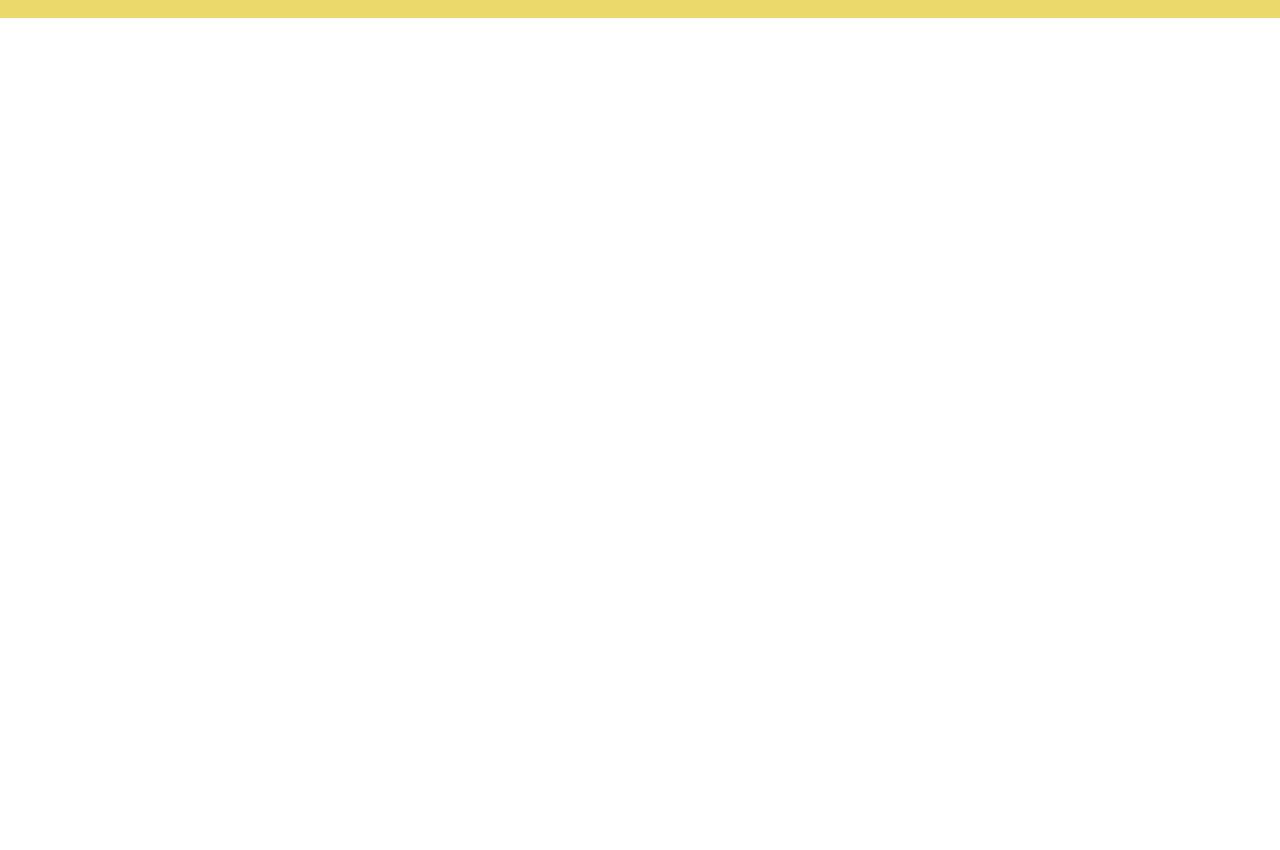
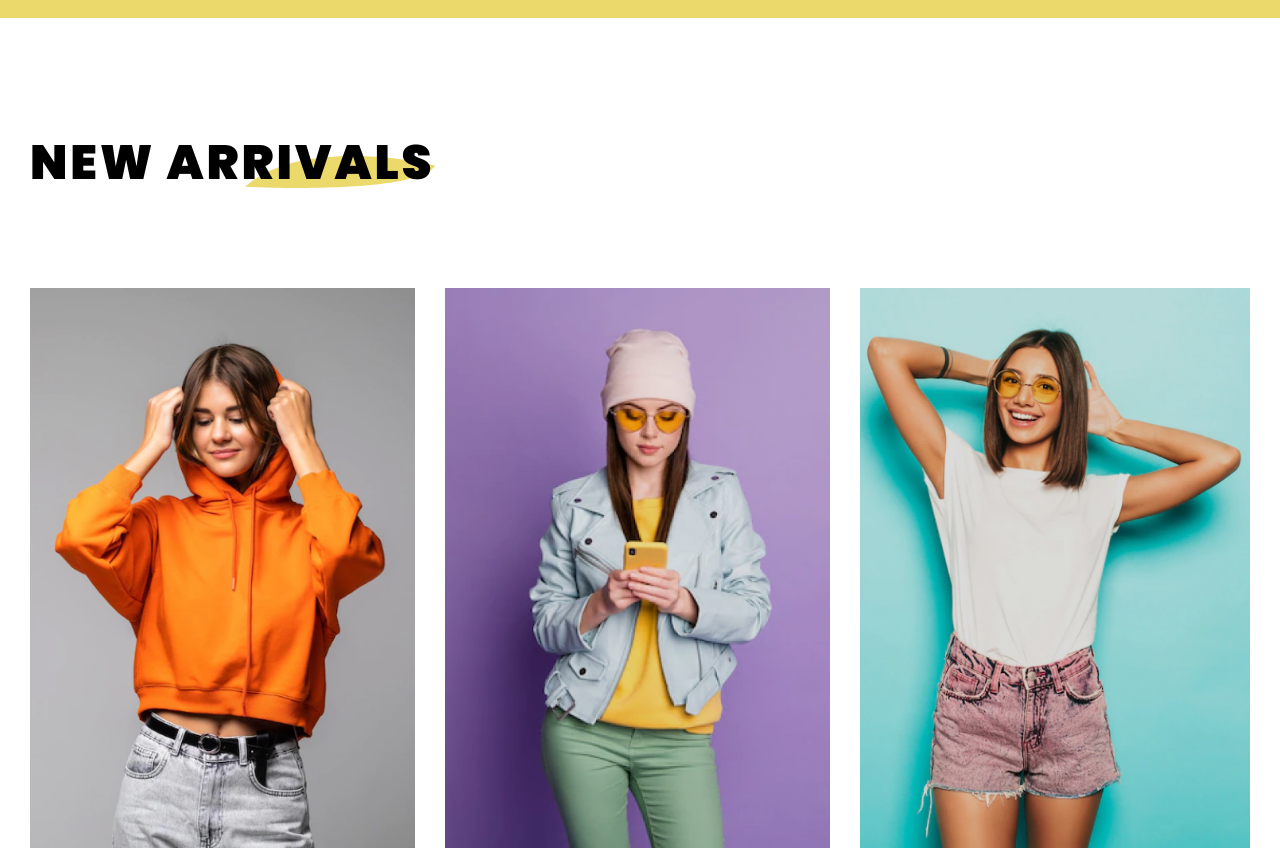
Before and after one commit to Nino5982/fashion-react, a React (Create React App) app: page / in a window 1280 px wide. Shown: the part 1140-1990 px from the top of the page. Before the commit the page ends 1278 px from the top, so only its background shows below. Built offline with nearby package versions, Linux system fonts and the light colour scheme.

Commit message:
feat: add arrivals section -- created card components with porps.

```diff
--- a/src/App.js
+++ b/src/App.js
@@ -1,3 +1,4 @@
+import Arrivals from "./components/arrivals/Arrivals";
 import Brands from "./components/brands/Brands";
 import Header from "./components/header/Header";
 import Promo from "./components/promo/Promo";
@@ -8,6 +9,7 @@ function App() {
       <Header />
       <Promo />
       <Brands />
+      <Arrivals />
     </div>
   );
 }
--- /dev/null
+++ b/src/components/arrivals/Arrivals.jsx
@@ -0,0 +1,23 @@
+import Card from "../cards/Card";
+import styles from "./Arrivals.module.css";
+
+import card1 from "../../img/categories/cat-01.jpg";
+import card2 from "../../img/categories/cat-02.jpg";
+import card3 from "../../img/categories/cat-03.jpg";
+
+export default function Arrivals() {
+  return (
+    <section className={styles.arrivals}>
+      <div className="container">
+        <div className={styles.arrivals__title}>
+          <h2 className="sections--title">NEW ARRIVALS</h2>
+        </div>
+        <div className={styles.cards__wrapper}>
+          <Card title="Hoodies & Sweetshirt" img={card1} />
+          <Card title="Coats & Parkas" img={card2} />
+          <Card title="Tees & T-Shirt" img={card3} />
+        </div>
+      </div>
+    </section>
+  );
+}
--- /dev/null
+++ b/src/components/arrivals/Arrivals.module.css
@@ -0,0 +1,30 @@
+.arrivals {
+    margin-bottom: 143px;
+
+}
+
+.arrivals__title {
+    margin-bottom: 100px;
+    position: relative;
+    display: inline-block;
+
+}
+
+.arrivals__title::after {
+    content: "";
+    display: block;
+    width: 190px;
+    height: 32px;
+    background-image: url('../../img/icons/decor-yellow.svg');
+    position: absolute;
+    bottom: 0;
+    right: 0;
+    z-index: -1;
+}
+
+.cards__wrapper {
+    display: flex;
+    justify-content: space-between;
+    align-items: center;
+    gap: 30px;
+}
--- /dev/null
+++ b/src/components/cards/Card.jsx
@@ -0,0 +1,22 @@
+import styles from "./Card.module.css";
+
+import openIcon from "../../img/icons/arrow.svg";
+
+export default function Card({ title, img }) {
+  return (
+    <div className={styles.card}>
+      <div className={styles.card__img}>
+        <img src={img} alt={title} />
+      </div>
+      <div className={styles.card__text}>
+        <div className={styles.card__desc}>
+          <h3 className={styles.card__title}>{title}</h3>
+          <span>Explore Now!</span>
+        </div>
+        <div className={styles.open}>
+          <img src={openIcon} alt="open" />
+        </div>
+      </div>
+    </div>
+  );
+}
--- a/src/styles/common.css
+++ b/src/styles/common.css
@@ -13,3 +13,10 @@ body {
     margin: 0 auto;
     padding: 0 30px;
 }
+
+.sections--title {
+    font-weight: 900;
+    font-size: 48px;
+    line-height: 50px;
+    letter-spacing: 0.06em;
+}
```
Also changed, not shown: src/components/cards/Card.module.css (added), src/components/promo/promo.css (line endings or trailing spaces).
